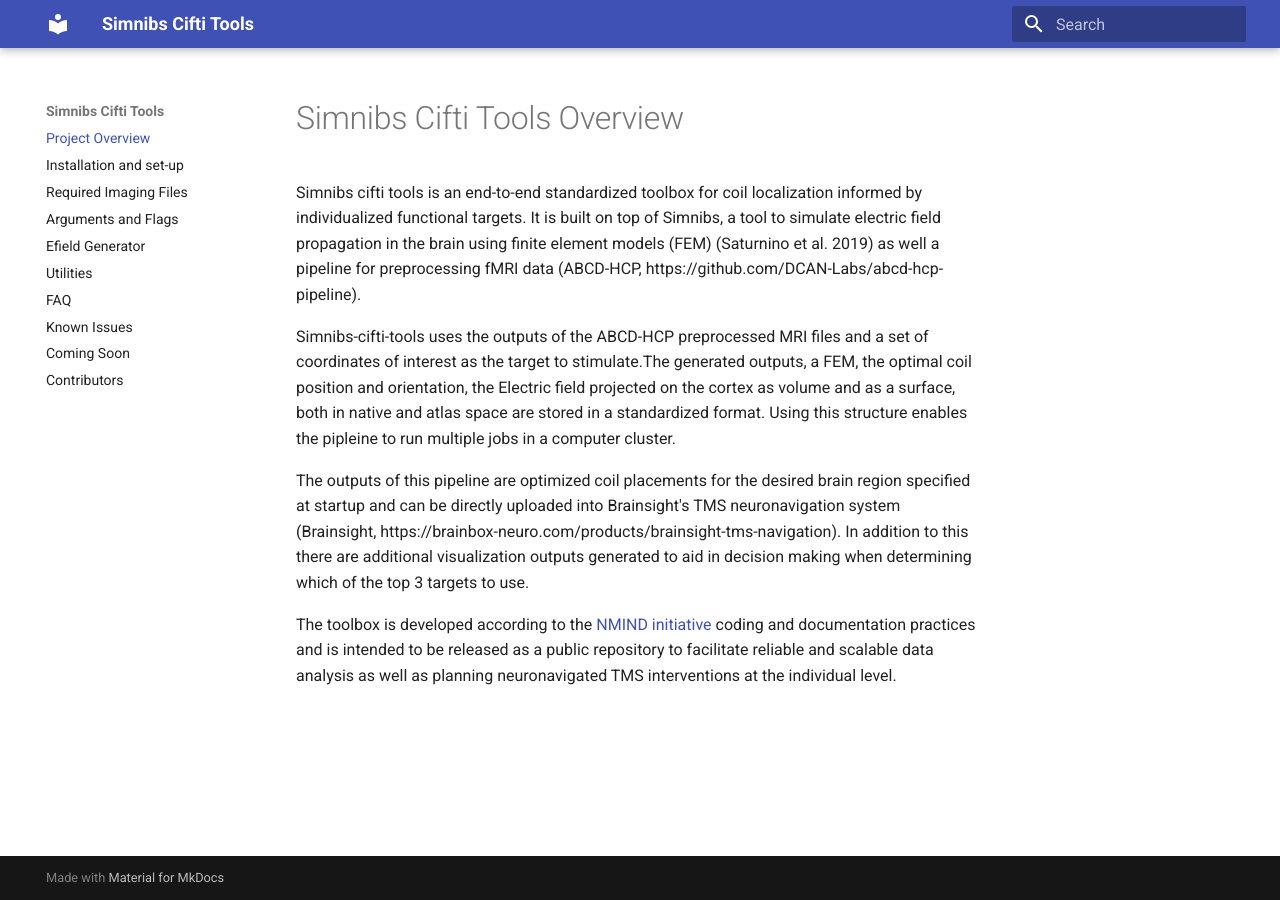
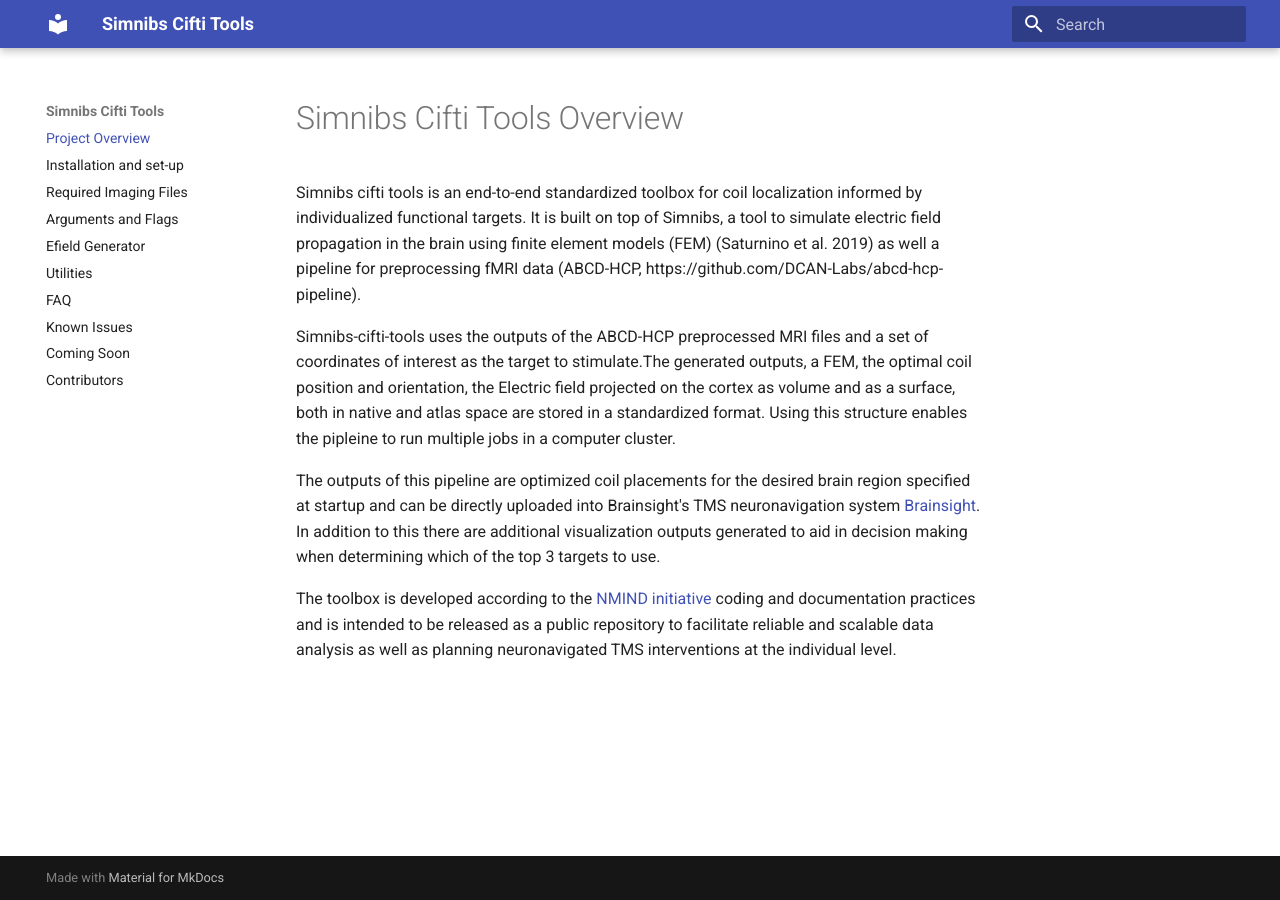
Before and after one commit to DCAN-Labs/simnibs_cifti_tools_RTD2, an MkDocs documentation site: the page built from docs/project_overview.md, in a window 1280 px wide. Built offline with MkDocs 1.6.1 and Material for MkDocs 9.7.7, drawn with Linux system fonts in a browser that asks for light colours.

Commit message:
Fixed the hyperlink

```diff
--- a/docs/project_overview.md
+++ b/docs/project_overview.md
@@ -4,6 +4,6 @@ Simnibs cifti tools is an end-to-end standardized toolbox for coil localization
 
 Simnibs-cifti-tools uses the outputs of the ABCD-HCP preprocessed MRI files and a set of coordinates of interest as the target to stimulate.The generated outputs, a FEM, the optimal coil position and orientation, the Electric field projected on the cortex as volume and as a surface, both in native and atlas space are stored in a standardized format. Using this structure enables the pipleine to run multiple jobs in a computer cluster.
 
-The outputs of this pipeline are optimized coil placements for the desired brain region specified at startup and can be directly uploaded into Brainsight's TMS neuronavigation system (Brainsight, https://brainbox-neuro.com/products/brainsight-tms-navigation). In addition to this there are additional visualization outputs generated to aid in decision making when determining which of the top 3 targets to use.
+The outputs of this pipeline are optimized coil placements for the desired brain region specified at startup and can be directly uploaded into Brainsight's TMS neuronavigation system [Brainsight](https://brainbox-neuro.com/products/brainsight-tms-navigation). In addition to this there are additional visualization outputs generated to aid in decision making when determining which of the top 3 targets to use.
 
 The toolbox is developed according to the [NMIND initiative](https://www.nmind.org/) coding and documentation practices and is intended to be released as a public repository to facilitate reliable and scalable data analysis as well as planning neuronavigated TMS interventions at the individual level.
```
